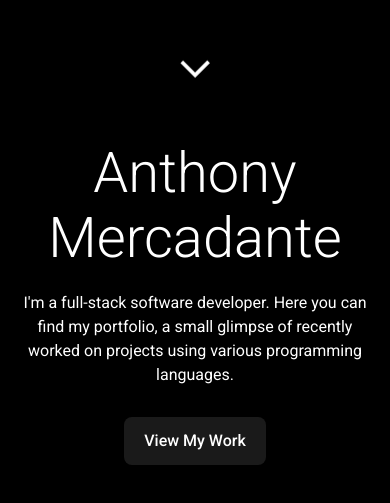
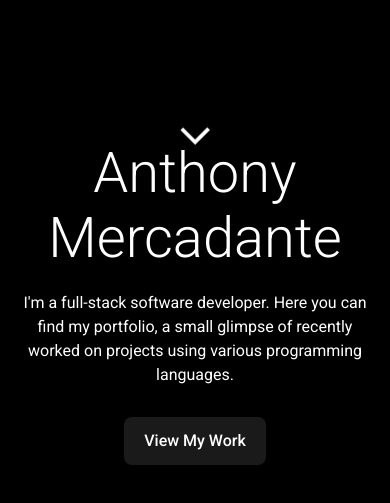
Before and after one commit to AnthonyMercadante/AnthonyMercadante.github.io, a React (Create React App) app: page / in a window 390 px wide. Shown: the part 119-622 px from the top of the page. Built offline with nearby package versions, Linux system fonts and the light colour scheme.

Commit message:
Fixed Homepage landscape view.
The Home page looks correct now if the user turns their phone to landscape.

```diff
--- a/src/App.css
+++ b/src/App.css
@@ -57,7 +57,7 @@ body {
 /* Media query for mobile screens */
 @media (max-width: 600px) {
   .floating-cursor {
-    top: 20%; /* Adjust for mobile screens */
+    top: 28%; /* Adjust for mobile screens */
     /* Additional adjustments for mobile, if needed */
   }
 
@@ -71,6 +71,14 @@ body {
 
   .body-text {
     font-size: .98rem !important;
+  }
+}
+  /* New media query for landscape orientation */
+@media (max-width: 896px) and (orientation: landscape) {
+  .floating-cursor {
+    top: 10%;
+    left: 50%;
+
   }
 }
 
```
